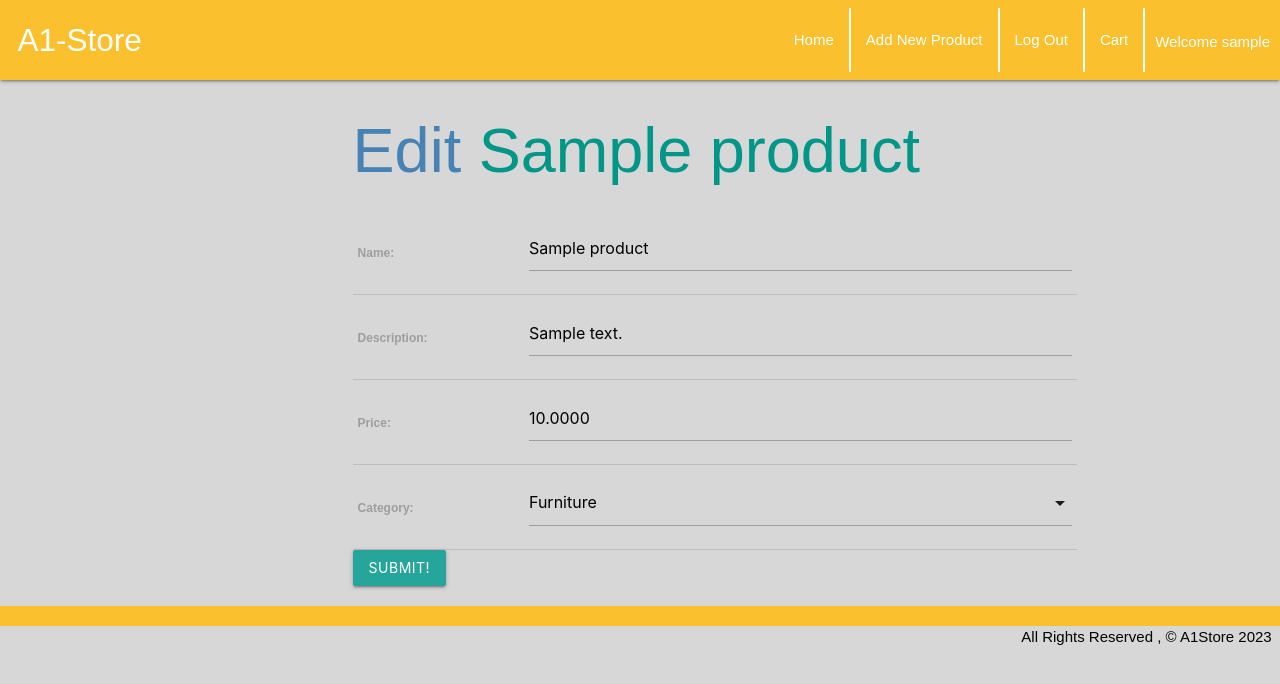
After one commit to AK-Musse/A1Store, a Django app: page /products/1/update/ in a window 1280 px wide. The commit adds this page. Shown: the top 684 px of the page. Run offline with Django 4.2, Linux system fonts and the light colour scheme; a user stored in the database is signed in; tables that the repository leaves empty hold one stand-in row (values such as "Sample post").

Commit message:
updated delete and update product functions

```diff
--- a/A1Store/settings.py
+++ b/A1Store/settings.py
@@ -136,6 +136,6 @@ STATIC_URL = '/static/'
 DEFAULT_AUTO_FIELD = 'django.db.models.BigAutoField'
 
 
-LOGIN_REDIRECT_URL = '/'
+LOGIN_REDIRECT_URL = '/products/'
 
-LOGOUT_REDIRECT_URL = '/'
+LOGOUT_REDIRECT_URL = '/products/'
--- a/main_app/models.py
+++ b/main_app/models.py
@@ -1,4 +1,5 @@
 from django.db import models
+from django.urls import reverse
 from django.contrib.auth.models import User
 
 # Create your models here.
@@ -31,6 +32,9 @@ class Product(models.Model):
         # Nice method for obtaining the friendly value of a Field.choice
         return f' product name : {self.name}, Category :{self.get_category_display()}, Price : {self.price}'
 
+    def get_absolute_url(self):
+        return reverse('main_app:detail', kwargs={'prod_id': self.id})
+
 
 class Photo(models.Model):
     url = models.CharField(max_length=200)
--- a/main_app/templates/base.html
+++ b/main_app/templates/base.html
@@ -19,7 +19,7 @@
             {% endif %}
             <div class="nav-wrapper">
                 <ul>
-                    <li><a href="/" class="left brand-logo">&nbsp;&nbsp;A1-Store </a></li>
+                    <li><a href="/products/" class="left brand-logo">&nbsp;&nbsp;A1-Store </a></li>
                 </ul>
                 <ul class="right">
                     {% if user.is_authenticated %}
--- /dev/null
+++ b/main_app/templates/main_app/product_form.html
@@ -0,0 +1,21 @@
+{% extends 'base.html' %}
+
+{% block content %}
+  {% if object %}
+    <h1>Edit <span class="teal-text">{{object.name}}</span></h1>
+  {% else %}
+    <h1>Update Product details</h1>
+  {% endif %}
+  <form action="" method="post">
+    {% csrf_token %}
+    <table>
+      {{ form.as_table }}
+    </table>
+    <input type="submit" value="Submit!" class="btn">
+  </form>
+<script>
+    // add additional JS to initialize select below
+    var selectEl = document.querySelector('select');
+    M.FormSelect.init(selectEl);
+</script>
+{% endblock %}
--- a/main_app/templates/product/detail.html
+++ b/main_app/templates/product/detail.html
@@ -23,6 +23,9 @@
       <div class="card-action">
         <a href="{% url 'main_app:add_to_cart' prod_id=product_id %}" id="add_to_cart_btn">Add to cart</a>
         <a href="{% url 'main_app:home' %}">Back to Home</a>
+        <br><br>
+        <a href="{% url 'main_app:product_update' product_id %}">Edit</a>
+        <a href="{% url 'main_app:product_delete' product_id %}">Delete</a>
         </div>
     </div>
 
--- a/main_app/urls.py
+++ b/main_app/urls.py
@@ -4,14 +4,16 @@ from . import views
 app_name = "main_app"
 
 urlpatterns = [
-    path('', views.home, name='home'),
+    path('products/', views.home, name='home'),
     path('products/<int:prod_id>', views.product_details, name='detail'),
     path('products/<int:prod_id>/', views.add_to_cart, name='add_to_cart'),
     path('cart/', views.cart, name='cart'),
     path('accounts/', include('django.contrib.auth.urls')),
     path('accounts/signup/', views.signup, name='signup'),
     path('product/create/', views.product_create, name='product_create'),
-    path('checkout/', views.cart_checkout, name='cart_checkout')
+    path('checkout/', views.cart_checkout, name='cart_checkout'),
+    path('products/<int:pk>/update/', views.ProductUpdate.as_view(), name='product_update'),
+    path('products/<int:pk>/delete/', views.ProductDelete.as_view(), name='product_delete'),
 
 
 
--- a/main_app/views.py
+++ b/main_app/views.py
@@ -7,8 +7,9 @@ from django.views import generic
 import uuid
 import traceback
 from django.contrib.auth import login
-from django.contrib.auth.forms import UserCreationForm, AuthenticationForm
+from django.contrib.auth.forms import UserCreationForm
 from django.contrib.auth.decorators import login_required
+from django.views.generic.edit import CreateView, UpdateView, DeleteView
 # Import the mixin for class-based views
 from django.contrib.auth.mixins import LoginRequiredMixin
 
@@ -98,6 +99,16 @@ def add_to_cart(request, prod_id):
   })
 
 
+class ProductUpdate(LoginRequiredMixin, UpdateView):
+  model = Product
+  fields = ['name', 'description', 'price', 'category']
+
+
+class ProductDelete(LoginRequiredMixin, DeleteView):
+  model = Product
+  success_url = '/products/'
+
+
 def calculate_total_items_in_cart(request):
   logged_in_user = request.user
   products_in_cart = Cart.objects.filter(user_id = logged_in_user.id)
```
Also changed, not shown: main_app/templates/main_app/product_confirm_delete.html (added, +13 -0 lines).
